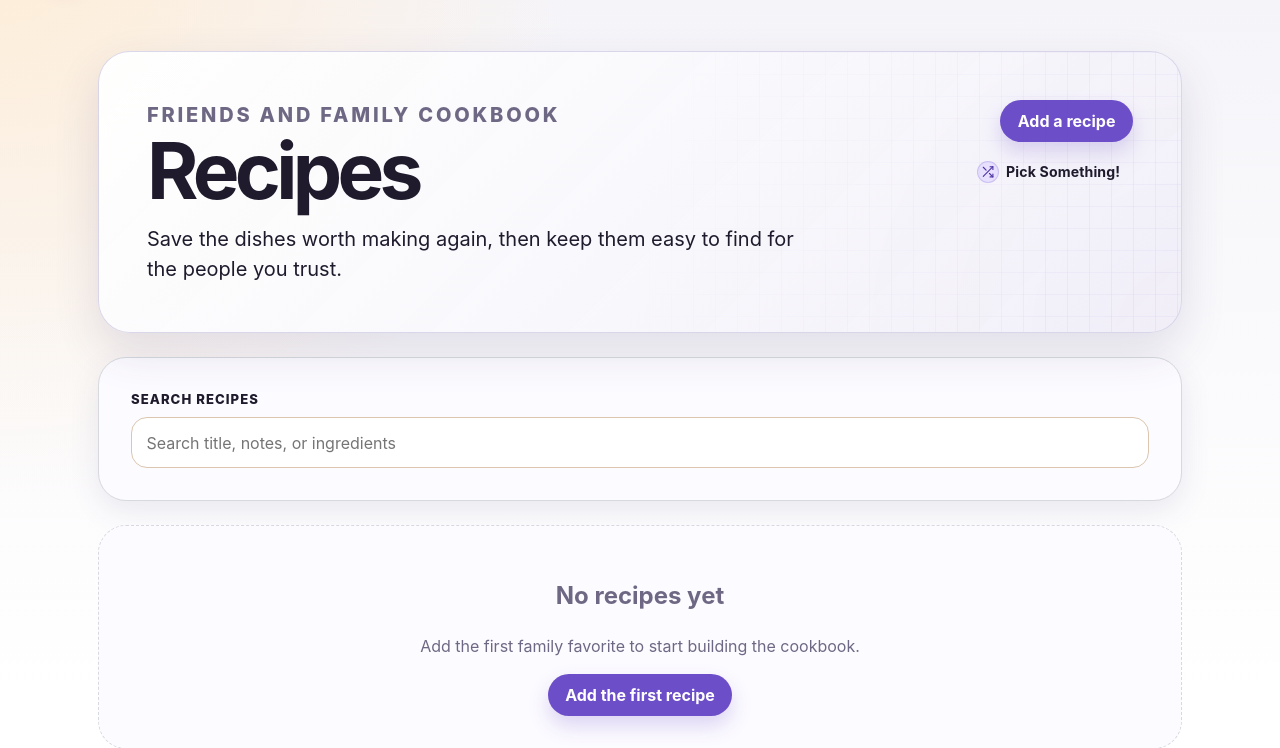
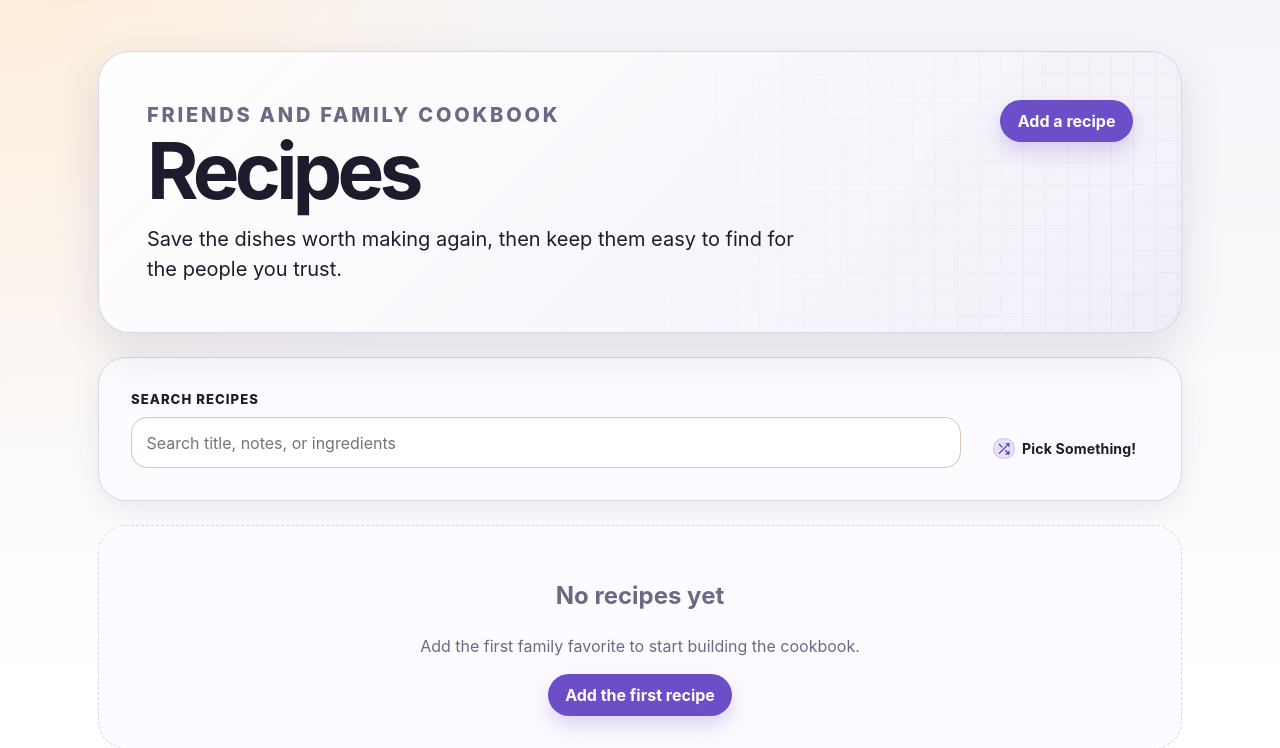
Before and after one commit to cleavernl/recipe-site, a Django app: page /recipes/ in a window 1280 px wide. Shown: the part 71-819 px from the top of the page. Run offline with Django 5.2, Linux system fonts and the light colour scheme; the visitor is signed in with stand-in values (Sample User, id 1); data comes from the database, SQL or seed files in the repository; data that the repository does not hold is empty.

Commit message:
Recipe list: search panel + random pick respects active search.
Move Pick Something into a shared search-panel card with the filter field;
hero keeps only Add a recipe. Share filtered_active_recipe_queryset between
list and random views; random uses optional q and picks uniformly among all
matching active recipes (not paginated). Live search updates the random link
href from the current box. Empty-filter redirects to list with q preserved.

Co-authored-by: Cursor <cursoragent@cursor.com>

```diff
--- a/src/recipes/views.py
+++ b/src/recipes/views.py
@@ -1,6 +1,8 @@
 from __future__ import annotations
 
+import random
 from datetime import timedelta
+from urllib.parse import urlencode
 
 from django.contrib import messages
 from django.contrib.auth.decorators import login_required
@@ -11,7 +13,7 @@ from django.db.models import Avg, Count, Q
 from django.http import JsonResponse
 from django.shortcuts import get_object_or_404, redirect
 from django.template.response import TemplateResponse
-from django.urls import reverse_lazy
+from django.urls import reverse, reverse_lazy
 from django.utils import timezone
 from django.utils.decorators import method_decorator
 from django.views.decorators.http import require_POST
@@ -74,15 +76,48 @@ def user_can_edit_recipe(user, recipe: Recipe) -> bool:
     return user.is_staff or recipe.owner_id == user.id
 
 
+def filtered_active_recipe_queryset(search_text: str):
+    """Active recipes optionally filtered by the same search rules as the recipe list."""
+    queryset = (
+        active_recipes()
+        .select_related("owner")
+        .prefetch_related("ingredients", "photos")
+        .annotate(average_rating=Avg("ratings__value"))
+        .annotate(rating_count=Count("ratings"))
+        .order_by("title", "id")
+    )
+    query = search_text.strip()
+    if query:
+        queryset = queryset.filter(
+            Q(title__icontains=query)
+            | Q(description__icontains=query)
+            | Q(ingredients__name__icontains=query)
+        ).distinct()
+    return queryset
+
+
 class RandomRecipeView(PrivateRecipeMixin, View):
-    """Redirect to a random active (non-deleted) recipe."""
+    """Redirect to a random recipe among those matching the optional list search (q)."""
 
     def get(self, request, *args, **kwargs):
-        recipe = active_recipes().order_by("?").only("slug").first()
-        if recipe is None:
-            messages.info(request, "There are no recipes to choose from yet.")
-            return redirect("recipes:list")
-        return redirect("recipes:detail", slug=recipe.slug)
+        purge_expired_deleted_recipes()
+        q = request.GET.get("q", "").strip()
+        recipe_qs = filtered_active_recipe_queryset(q)
+        pk_list = list(recipe_qs.values_list("pk", flat=True))
+        if not pk_list:
+            if q:
+                messages.info(request, "No recipes match your current search.")
+            else:
+                messages.info(request, "There are no recipes to choose from yet.")
+            list_url = reverse("recipes:list")
+            if q:
+                return redirect(f"{list_url}?{urlencode({'q': q})}")
+            return redirect(list_url)
+        chosen_pk = random.choice(pk_list)
+        slug = recipe_qs.filter(pk=chosen_pk).values_list("slug", flat=True).first()
+        if not slug:
+            return redirect(reverse("recipes:list"))
+        return redirect("recipes:detail", slug=slug)
 
 
 class RecipeListView(PrivateRecipeMixin, ListView):
@@ -93,22 +128,7 @@ class RecipeListView(PrivateRecipeMixin, ListView):
 
     def get_queryset(self):
         purge_expired_deleted_recipes()
-        queryset = (
-            active_recipes()
-            .select_related("owner")
-            .prefetch_related("ingredients", "photos")
-            .annotate(average_rating=Avg("ratings__value"))
-            .annotate(rating_count=Count("ratings"))
-            .order_by("title", "id")
-        )
-        query = self.request.GET.get("q", "").strip()
-        if query:
-            queryset = queryset.filter(
-                Q(title__icontains=query)
-                | Q(description__icontains=query)
-                | Q(ingredients__name__icontains=query)
-            ).distinct()
-        return queryset
+        return filtered_active_recipe_queryset(self.request.GET.get("q", ""))
 
     def get_context_data(self, **kwargs):
         context = super().get_context_data(**kwargs)
--- a/src/static/site.css
+++ b/src/static/site.css
@@ -347,20 +347,6 @@ select:focus-visible {
   position: absolute;
 }
 
-.hero-actions {
-  align-items: stretch;
-  display: flex;
-  flex-direction: column;
-  flex-shrink: 0;
-  gap: 0.65rem;
-}
-
-@media (min-width: 761px) {
-  .hero-actions {
-    align-items: flex-end;
-  }
-}
-
 .hero-nav-link {
   align-items: center;
   border-radius: 999px;
@@ -439,7 +425,7 @@ select:focus-visible {
   max-width: 42rem;
 }
 
-.search,
+.search-panel,
 .narrow-card,
 .wide-card,
 .discussion,
@@ -450,6 +436,28 @@ select:focus-visible {
   box-shadow: var(--shadow-soft);
   margin: 1.5rem 0;
   padding: clamp(1rem, 4vw, 2rem);
+}
+
+.search-panel {
+  align-items: flex-end;
+  display: flex;
+  flex-wrap: wrap;
+  gap: 1rem 1.25rem;
+  justify-content: space-between;
+}
+
+.search-panel .search {
+  background: transparent;
+  border: 0;
+  box-shadow: none;
+  flex: 1 1 16rem;
+  margin: 0;
+  max-width: 100%;
+  padding: 0;
+}
+
+.search-pick-link {
+  flex-shrink: 0;
 }
 
 .narrow-card {
@@ -1521,8 +1529,9 @@ form p {
   .hero,
   .recipe-header,
   .recipe-header-top,
-  .search > div,
-  .search {
+  .search-panel,
+  .search-panel .search > div,
+  .search-panel .search {
     align-items: stretch;
     flex-direction: column;
   }
@@ -1532,10 +1541,6 @@ form p {
     position: relative;
     top: auto;
     z-index: 15;
-  }
-
-  .search {
-    display: flex;
   }
 
   .rating-panel {
--- a/src/static/site.js
+++ b/src/static/site.js
@@ -409,10 +409,27 @@ document.addEventListener("DOMContentLoaded", () => {
   const liveSearchDynamic = document.querySelector("[data-recipe-list-dynamic]");
   if (liveSearchForm instanceof HTMLFormElement && liveSearchDynamic) {
     const input = liveSearchForm.querySelector("input[name='q']");
+    const randomPick = document.querySelector("[data-recipe-random-pick]");
     if (input instanceof HTMLInputElement) {
       let debounceId = 0;
       let abortController = null;
       let requestSeq = 0;
+
+      const syncRandomPickHref = () => {
+        if (!(randomPick instanceof HTMLAnchorElement)) {
+          return;
+        }
+        const base = randomPick.dataset.randomBase || "";
+        if (!base) {
+          return;
+        }
+        const q = input.value.trim();
+        const params = new URLSearchParams();
+        if (q) {
+          params.set("q", q);
+        }
+        randomPick.href = params.toString() ? `${base}?${params.toString()}` : base;
+      };
 
       const runLiveSearch = async () => {
         const q = input.value.trim();
@@ -450,6 +467,7 @@ document.addEventListener("DOMContentLoaded", () => {
           nextUrl.searchParams.delete("partial");
           const search = nextUrl.searchParams.toString();
           window.history.replaceState({}, "", `${nextUrl.pathname}${search ? `?${search}` : ""}`);
+          syncRandomPickHref();
         } catch (error) {
           if (seq !== requestSeq) {
             return;
@@ -466,9 +484,12 @@ document.addEventListener("DOMContentLoaded", () => {
       };
 
       input.addEventListener("input", () => {
+        syncRandomPickHref();
         window.clearTimeout(debounceId);
         debounceId = window.setTimeout(runLiveSearch, 280);
       });
+
+      syncRandomPickHref();
     }
   }
 
--- a/src/templates/recipes/list.html
+++ b/src/templates/recipes/list.html
@@ -9,9 +9,22 @@
       <h1>Recipes</h1>
       <p>Save the dishes worth making again, then keep them easy to find for the people you trust.</p>
     </div>
-    <div class="hero-actions">
     <a class="button" href="{% url 'recipes:create' %}">Add a recipe</a>
-      <a class="hero-nav-link" href="{% url 'recipes:random' %}">
+  </section>
+
+  <section class="search-panel" data-recipe-search-panel>
+    <form class="search" method="get" autocomplete="off" data-recipe-list-search>
+      <div>
+        <label for="q">Search recipes</label>
+        <input id="q" type="search" name="q" value="{{ query }}" placeholder="Search title, notes, or ingredients" autocomplete="off" autocapitalize="off" spellcheck="false">
+      </div>
+    </form>
+    <a
+      class="hero-nav-link search-pick-link"
+      href="{% url 'recipes:random' %}{% if query %}?q={{ query|urlencode }}{% endif %}"
+      data-recipe-random-pick
+      data-random-base="{% url 'recipes:random' %}"
+    >
       <span class="hero-nav-link-icon" aria-hidden="true">
         <svg class="hero-nav-link-svg" viewBox="0 0 24 24" fill="none" focusable="false">
           <polyline points="16 3 21 3 21 8" stroke="currentColor" stroke-width="2" stroke-linecap="round" stroke-linejoin="round"></polyline>
@@ -23,15 +36,7 @@
       </span>
       Pick Something!
     </a>
-    </div>
   </section>
-
-  <form class="search" method="get" autocomplete="off" data-recipe-list-search>
-    <div>
-      <label for="q">Search recipes</label>
-      <input id="q" type="search" name="q" value="{{ query }}" placeholder="Search title, notes, or ingredients" autocomplete="off" autocapitalize="off" spellcheck="false">
-    </div>
-  </form>
 
   <div data-recipe-list-dynamic aria-live="polite" aria-busy="false">
     {% include "recipes/_list_results.html" %}
```
Also changed, not shown: src/recipes/tests.py (+24 -0 lines). Lines whose indentation alone changed are shown as unchanged.
